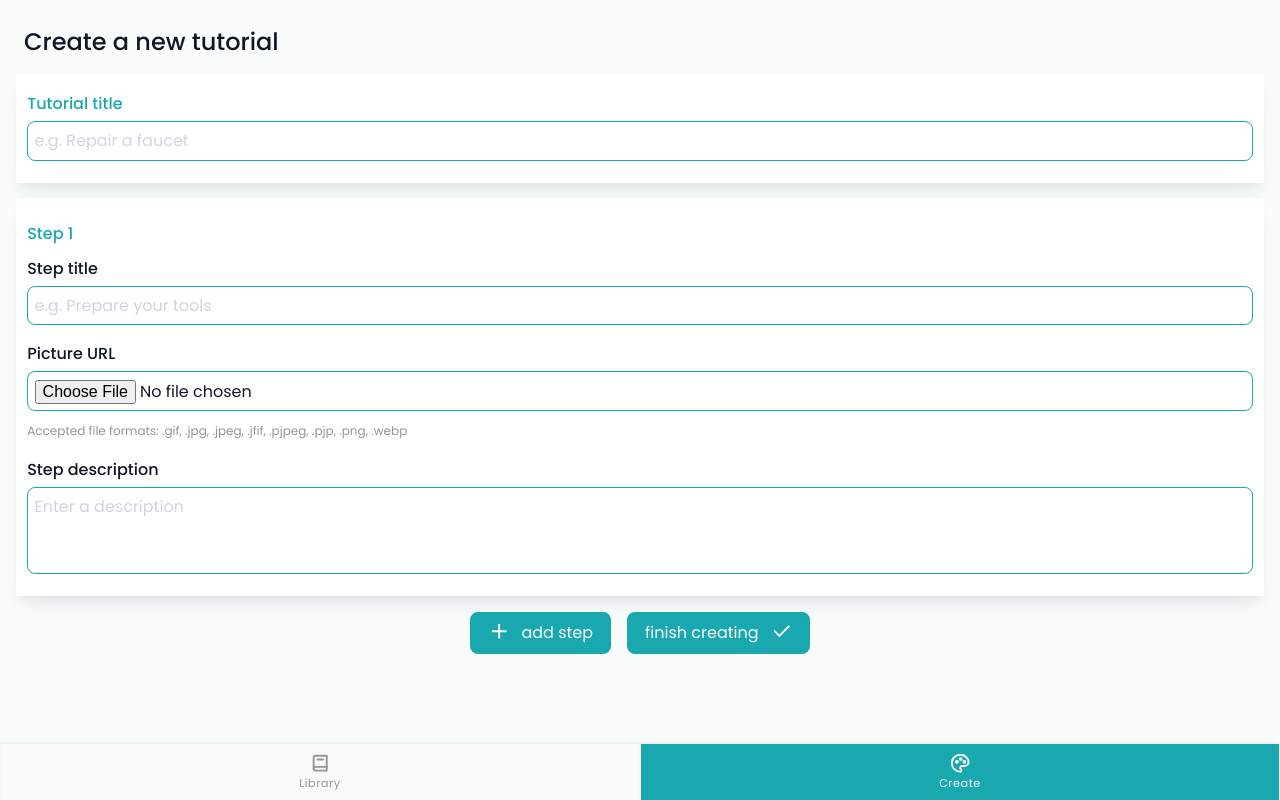
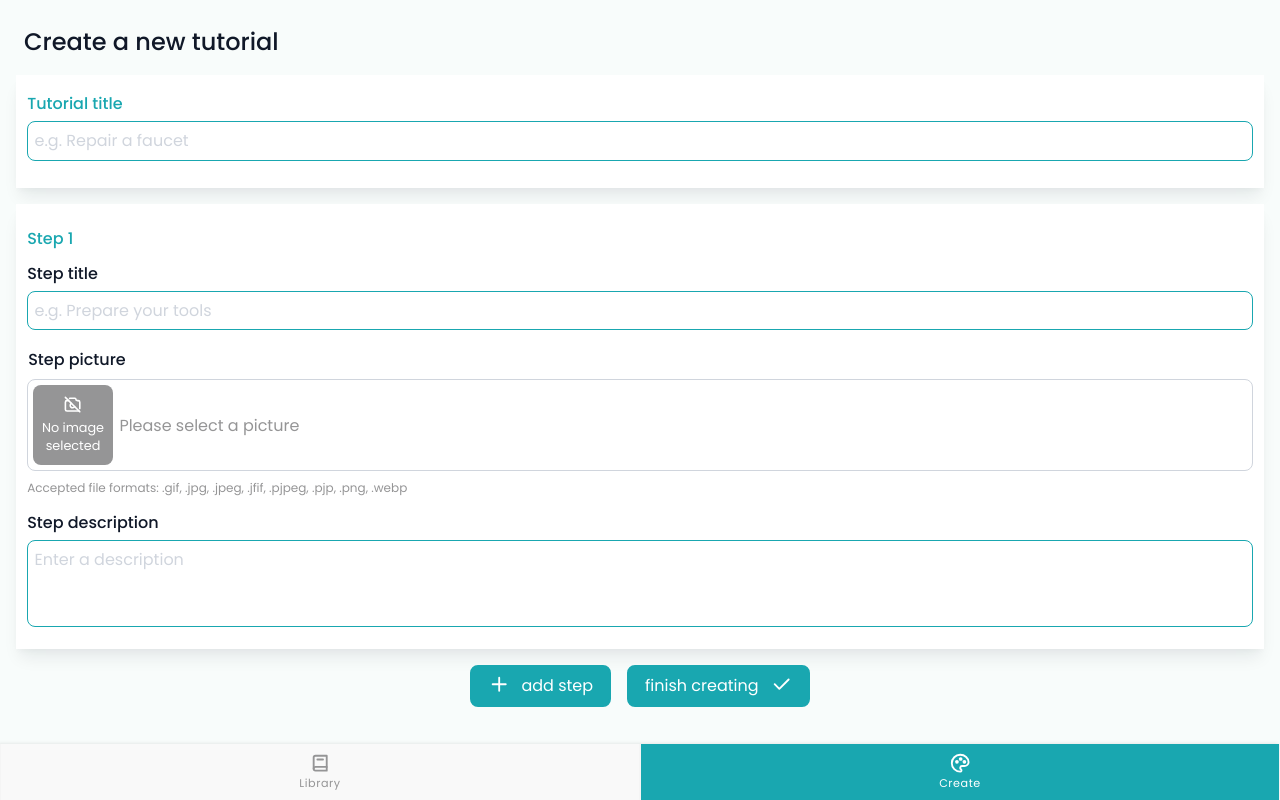
Before and after one commit to kai-franke/capstone-project, a Next.js app: page /create in a window 1280 px wide. Built offline with nearby package versions, Linux system fonts and the light colour scheme.

Commit message:
add custom upload input

```diff
--- a/components/CreateForm.js
+++ b/components/CreateForm.js
@@ -1,9 +1,10 @@
 import { useState, useRef } from "react";
 import { useRouter } from "next/router";
 import styled from "styled-components";
-import { TbCheck, TbPlus } from "react-icons/tb";
+import { TbCheck, TbPlus, TbCameraOff } from "react-icons/tb";
 import { customAlphabet } from "nanoid";
 import { Button, ButtonContainer } from "./Buttons";
+import Image from "next/image";
 
 const slugSuffix = customAlphabet(
   "23456789abcdefghklmnpqrstuvwxyzABCDEFGHKLMNPQRSTUVWXYZ",
@@ -52,12 +53,21 @@ function CreateForm() {
   }
 
   function handleUploadChange(index, changeEvent) {
-    const reader = new FileReader();
-
     const newFile = changeEvent.target.files[0];
     const data = [...inputSteps];
     data[index]["file"] = newFile;
+
+    try {
+      const reader = new FileReader();
+      reader.onload = function (onLoadEvent) {
+        data[index]["img"] = onLoadEvent.target.result;
         setInputSteps(data);
+      };
+      reader.readAsDataURL(changeEvent.target.files[0]);
+    } catch {
+      data[index]["img"] = "";
+      setInputSteps(data);
+    }
   }
 
   function handleAddStep() {
@@ -156,25 +166,56 @@ function CreateForm() {
                   required
                 />
               </StyledLabel>
-              <StyledLabel isPrimary={false}>
-                <LabelText>Picture URL</LabelText>
-                <StyledInput
+
+              <UploadButton>
+                <UploadInputfield
                   name="file"
                   type="file"
+                  accept=".gif, .jpg, .jpeg, .jfif, .pjpeg, .pjp, .png, .webp"
                   onChange={(event) => handleUploadChange(index, event)}
                   required
-                ></StyledInput>
+                ></UploadInputfield>
+                <LabelText>Step picture</LabelText>
+                <UploadButtonBorder>
+                  <PreviewImage>
+                    {inputSteps[index]["img"] ? (
+                      <Image
+                        src={inputSteps[index]["img"]}
+                        layout="fill"
+                        objectFit="cover"
+                        alt="Upload preview"
+                      />
+                    ) : (
+                      <NoImage>
+                        <TbCameraOff
+                          style={{
+                            color: "inherit",
+                            fontSize: "1.5em",
+                          }}
+                        />
+                        <br />
+                        No image selected
+                      </NoImage>
+                    )}
+                  </PreviewImage>
+                  <PreviewFileName>
+                    {inputSteps[index].file
+                      ? inputSteps[index].file.name
+                      : "Please select a picture"}
+                  </PreviewFileName>
+                </UploadButtonBorder>
+              </UploadButton>
               <p
                 style={{
                   fontSize: "0.75em",
-                    marginBottom: "1em",
+                  marginBottom: "0.7em",
                   color: "var(--gray-70)",
                 }}
               >
                 Accepted file formats: .gif, .jpg, .jpeg, .jfif, .pjpeg, .pjp,
                 .png, .webp
               </p>
-              </StyledLabel>
+
               <StyledLabel isPrimary={false}>
                 <LabelText>Step description</LabelText>
                 <StyledTextarea
@@ -247,7 +288,7 @@ const StyledInput = styled.input`
   border: 1px solid var(--gray-30);
   border-radius: 8px;
   padding: 0.4em;
-  margin-bottom: 0.7em;
+  margin-bottom: 1em;
 
   &::placeholder {
     color: var(--gray-30);
@@ -280,3 +321,45 @@ const StepNumber = styled.p`
   padding: 0.7em 0 0.3em 0;
   color: var(--primary-100);
 `;
+
+const UploadButton = styled.label`
+  color: var(--darktext);
+  cursor: pointer;
+`;
+
+const UploadButtonBorder = styled.div`
+  padding: 0.3em;
+  margin: 0.5em 0;
+  border-radius: 8px;
+  border: 1px solid var(--gray-30);
+  display: flex;
+  align-items: center;
+  gap: 0.4em;
+`;
+
+const PreviewImage = styled.div`
+  position: relative;
+  overflow: hidden;
+  width: 5em;
+  aspect-ratio: 1;
+  border-radius: 8px;
+  background-color: var(--gray-70);
+  display: grid;
+  align-items: center;
+`;
+
+const PreviewFileName = styled.p`
+  color: var(--gray-70);
+`;
+
+const UploadInputfield = styled.input`
+  // Removes field's visibility but leaves its functionality to the label and screenreader ability
+  width: 1px;
+  height: 1px;
+`;
+
+const NoImage = styled.p`
+  color: var(--white);
+  text-align: center;
+  font-size: 0.8em;
+`;
```
Lines whose indentation alone changed are shown as unchanged.
